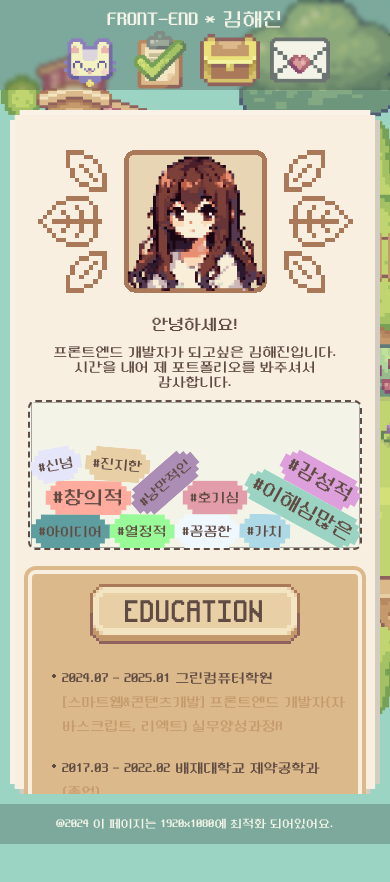
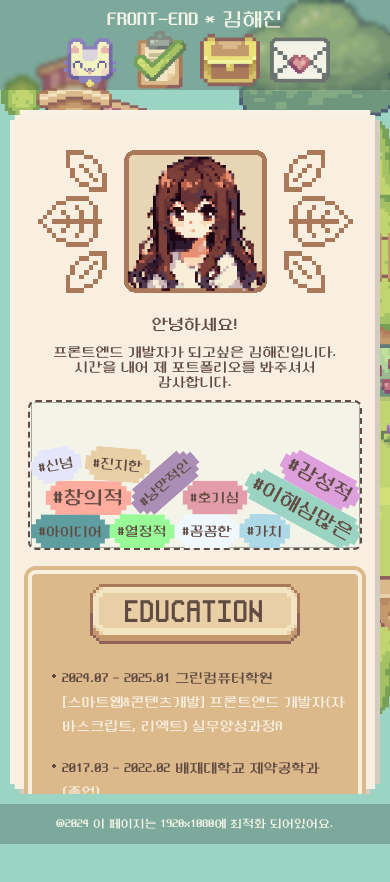
Before and after one commit to myjin0806/portfolio, a React (Create React App) app: page /about in a window 390 px wide. Both pictures are taken after a click on the button 195 px from the left and 306 px from the top of the page. Shown: the top 882 px of the page. Built offline with nearby package versions, Linux system fonts and the light colour scheme.

Commit message:
update about

```diff
--- a/src/styles/mobile.css
+++ b/src/styles/mobile.css
@@ -161,6 +161,9 @@
   }
   .page02List{
     margin-top: 10px;
+  }
+  .page02List li span{
+    color: var(--ivory);
   }
   /* 스킬 */
   .mobileSkillsWrap{
```
